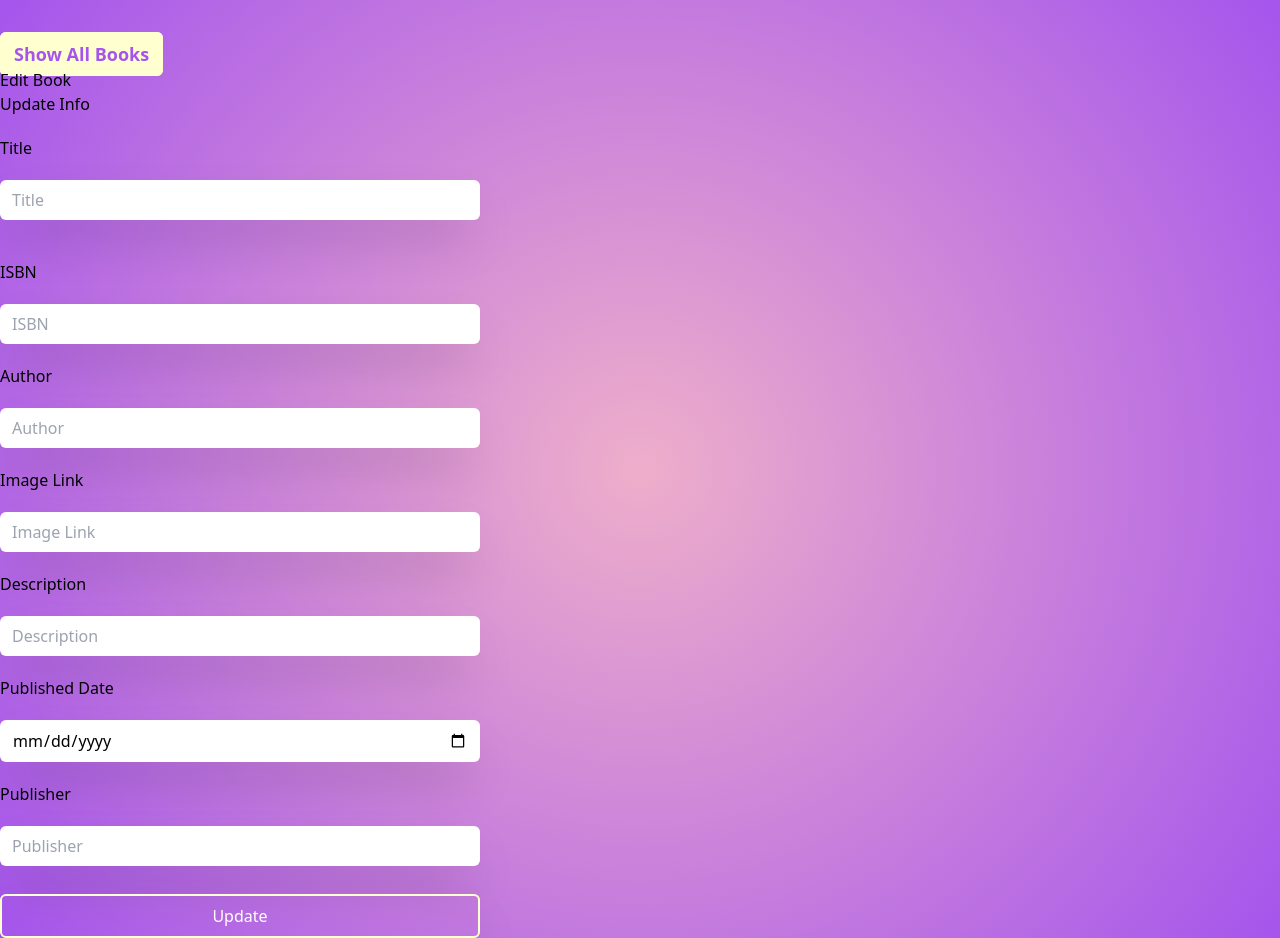
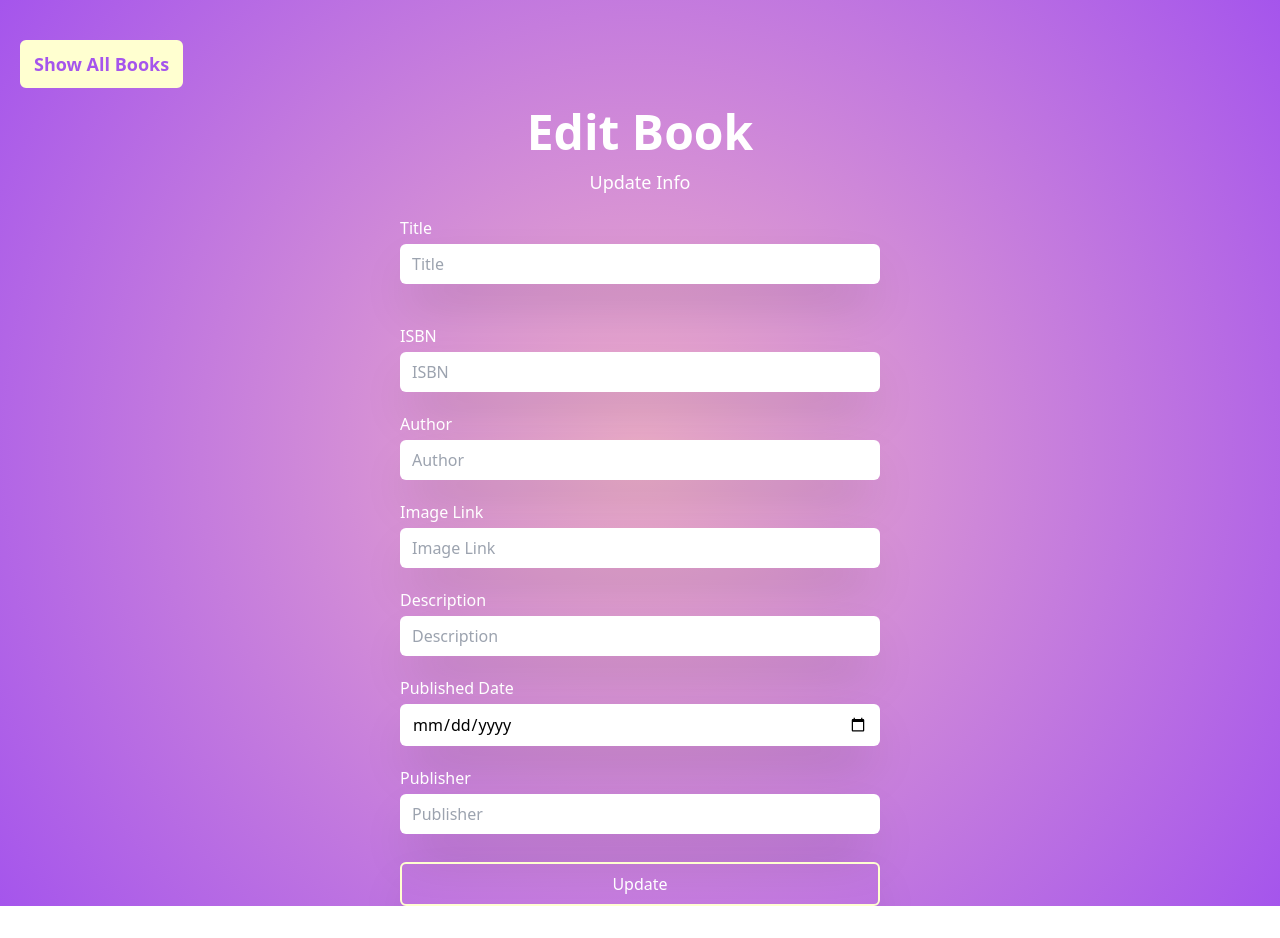
Before and after one commit to Himali-Malvawala/mern-stack-app, a React (Create React App) app in the folder client/: page /edit-book/1 in a window 1280 px wide. After the commit the page ends 906 px from the top, so only its background shows below. Built offline with nearby package versions, Linux system fonts and the light colour scheme; no server answers.

Commit message:
style UpdateBookInfo.js

```diff
--- a/client/src/components/UpdateBookInfo.js
+++ b/client/src/components/UpdateBookInfo.js
@@ -63,7 +63,7 @@ const UpdateBookInfo = () => {
   };
 
   return (
-    <div>
+    <div className="sm:flex sm:flex-col sm:justify-center sm:items-center mx-5">
       <Link
         to="/"
         className="bg-[#FFFFD0] hover:bg-transparent border-2 border-[#FFFFD0] px-3 py-2 text-lg font-semibold rounded-md hover:text-white text-left mr-auto text-[#A555EC]"
@@ -71,13 +71,16 @@ const UpdateBookInfo = () => {
         Show All Books
       </Link>
       <div>
-        <h1>Edit Book</h1>
-        <h5>Update Info</h5>
+        <h1 className="font-semibold text-5xl text-white mt-5">Edit Book</h1>
+        <h5 className="text-lg text-white mt-3 sm:text-center">Update Info</h5>
       </div>
       <div>
         <form className="mt-5" onSubmit={onSubmitHandler} noValidate>
           <div className="flex flex-col gap-5">
-            <label htmlFor="title">Title</label>
+            <div className="flex flex-col">
+              <label htmlFor="title" className="mb-1 text-white">
+                Title
+              </label>
               <input
                 type="text"
                 placeholder="Title"
@@ -86,7 +89,11 @@ const UpdateBookInfo = () => {
                 value={book.title}
                 onChange={onChangeHandler}
               />
-            <label htmlFor="isbn">ISBN</label>
+            </div>
+            <div className="flex flex-col">
+              <label htmlFor="isbn" className="mb-1 text-white">
+                ISBN
+              </label>
 
               <input
                 type="text"
@@ -96,7 +103,11 @@ const UpdateBookInfo = () => {
                 value={book.isbn}
                 onChange={onChangeHandler}
               />
-            <label htmlFor="author">Author</label>
+            </div>
+            <div className="flex flex-col">
+              <label htmlFor="author" className="mb-1 text-white">
+                Author
+              </label>
 
               <input
                 type="text"
@@ -106,7 +117,11 @@ const UpdateBookInfo = () => {
                 value={book.author}
                 onChange={onChangeHandler}
               />
-            <label htmlFor="image">Image Link</label>
+            </div>
+            <div className="flex flex-col">
+              <label htmlFor="image" className="mb-1 text-white">
+                Image Link
+              </label>
 
               <input
                 type="text"
@@ -116,7 +131,11 @@ const UpdateBookInfo = () => {
                 value={book.image}
                 onChange={onChangeHandler}
               />
-            <label htmlFor="description">Description</label>
+            </div>
+            <div className="flex flex-col">
+              <label htmlFor="description" className="mb-1 text-white">
+                Description
+              </label>
 
               <input
                 type="text"
@@ -126,7 +145,11 @@ const UpdateBookInfo = () => {
                 value={book.description}
                 onChange={onChangeHandler}
               />
-            <label htmlFor="published_date">Published Date</label>
+            </div>
+            <div className="flex flex-col">
+              <label htmlFor="published_date" className="mb-1 text-white">
+                Published Date
+              </label>
 
               <input
                 type="date"
@@ -136,7 +159,11 @@ const UpdateBookInfo = () => {
                 value={book.published_date}
                 onChange={onChangeHandler}
               />
-            <label htmlFor="publisher">Publisher</label>
+            </div>
+            <div className="flex flex-col">
+              <label htmlFor="publisher" className="mb-1 text-white">
+                Publisher
+              </label>
 
               <input
                 type="text"
@@ -146,6 +173,7 @@ const UpdateBookInfo = () => {
                 value={book.publisher}
                 onChange={onChangeHandler}
               />
+            </div>
           </div>
           <button
             type="submit"
```
Lines whose indentation alone changed are shown as unchanged.
